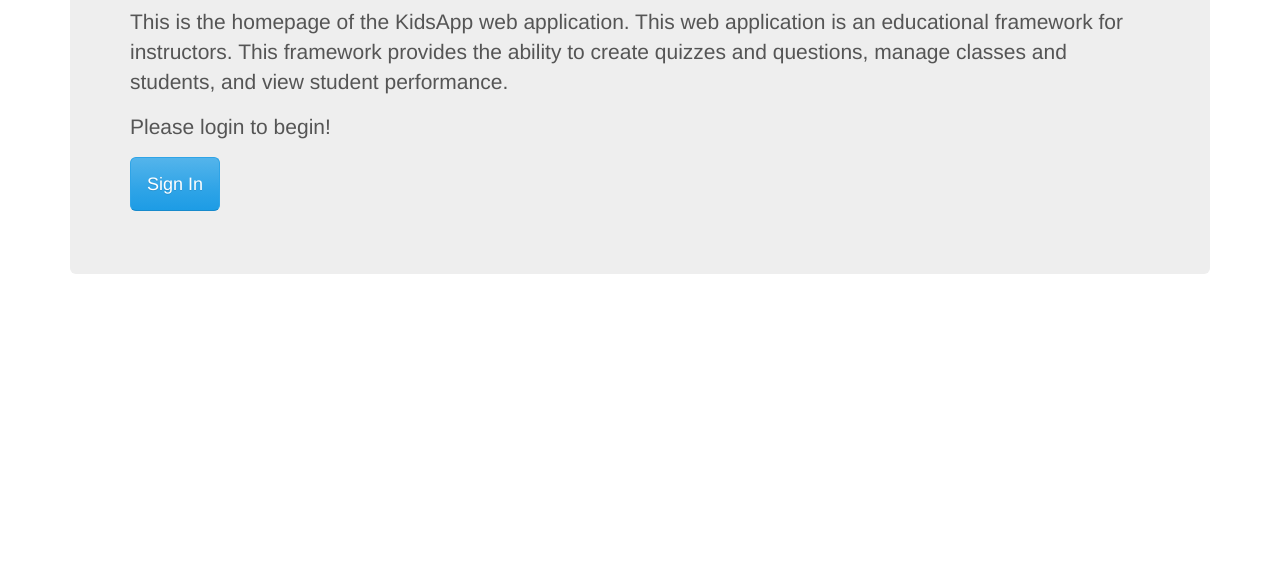
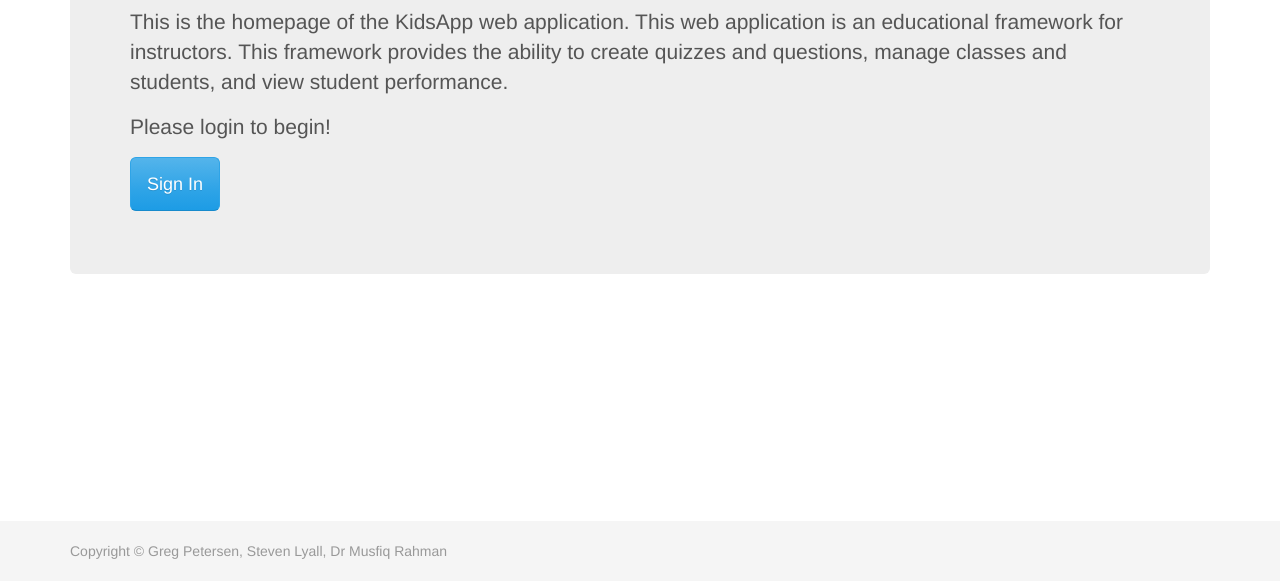
Before and after one commit to trukidsapp/kidsapp-teacher, a website: page app/index.html in a window 1280 px wide. Shown: the part 219-800 px from the top of the page. Drawn offline with nearby package versions, Linux system fonts and the light colour scheme; some packages are replaced by stand-ins of ours; no server answers; a script that the page names is missing; files whose address does not match are found by name.

Commit message:
Added sticky footer with copyright.

```diff
--- a/app/index.html
+++ b/app/index.html
@@ -20,8 +20,7 @@
 	<!-- Themed Bootstrap Styles -->
 	<!-- https://bootswatch.com/cerulean/ -->
 	<link rel="stylesheet" href="styles/bootstrap.min.css">
-
-
+	<link rel="stylesheet" href="styles/stick-footer.css">
 	<link rel="stylesheet" href="styles/app.css">
 
 
@@ -82,5 +81,11 @@
 <script src="views/results/results.js"></script>
 <script src="views/student-results/student-results.js"></script>
 
+<footer class="footer">
+	<div class="container">
+		<p class="text-muted">Copyright © Greg Petersen, Steven Lyall, Dr Musfiq Rahman</p>
+	</div>
+</footer>
+
 </body>
 </html>
--- /dev/null
+++ b/app/styles/stick-footer.css
@@ -0,0 +1,22 @@
+/* Sticky footer styles
+-------------------------------------------------- */
+html {
+    position: relative;
+    min-height: 100%;
+}
+body {
+    /* Margin bottom by footer height */
+    margin-bottom: 60px;
+}
+.footer {
+    position: absolute;
+    bottom: 0;
+    width: 100%;
+    /* Set the fixed height of the footer here */
+    height: 60px;
+    background-color: #f5f5f5;
+}
+
+.text-muted {
+    margin: 20px 0;
+}
```
